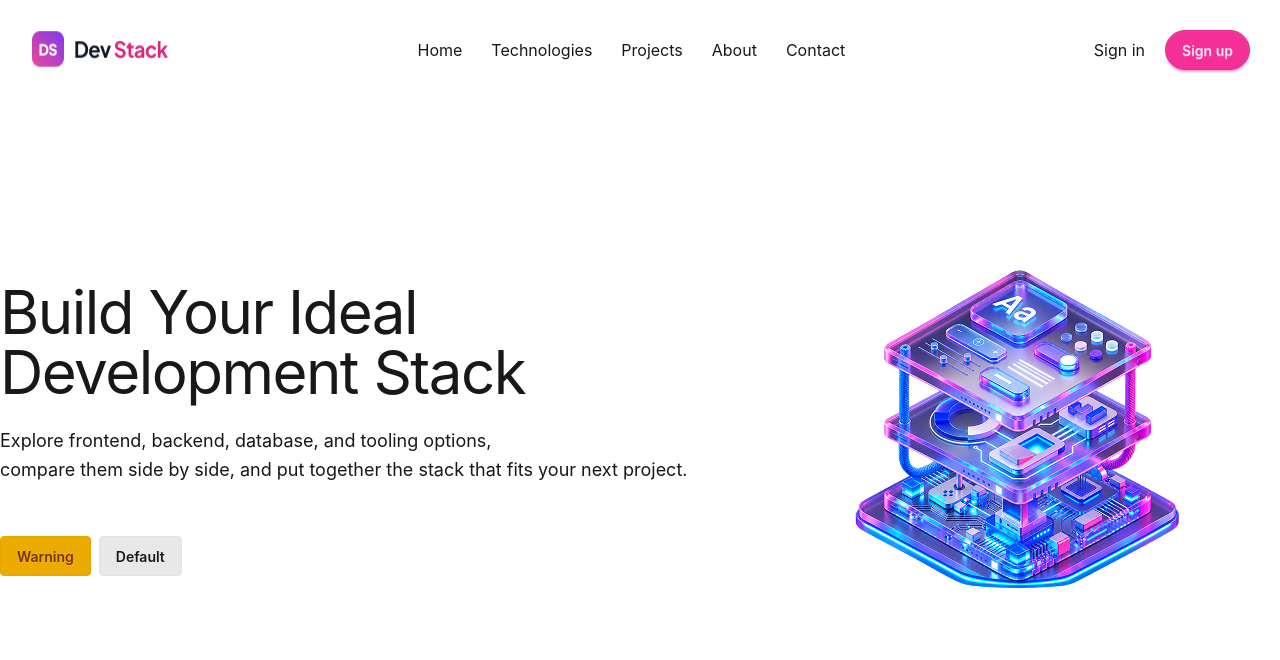
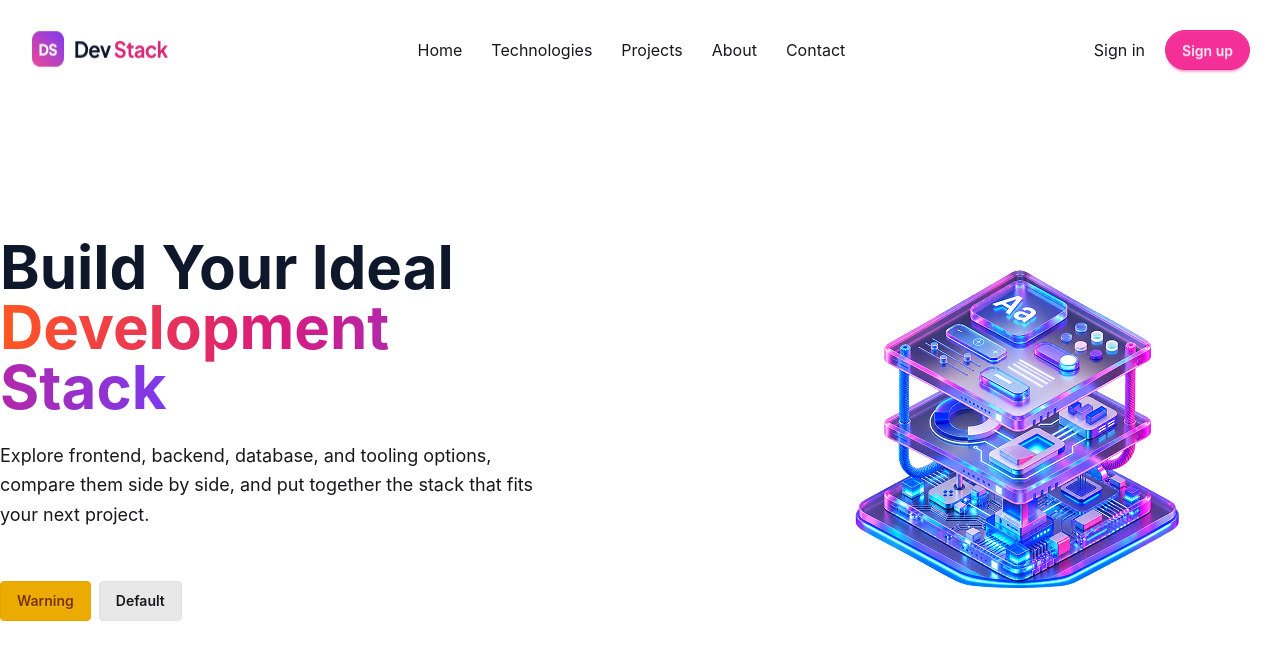
Before and after one commit to asmaakter2024/A05-react-devstack, a React (Vite) app: page / in a window 1280 px wide. Shown: the top 660 px of the page. Built offline with nearby package versions, Linux system fonts and the light colour scheme.

Commit message:
nav & Banner part added

```diff
--- a/src/App.tsx
+++ b/src/App.tsx
@@ -6,6 +6,7 @@ function App() {
     <>
       <Nav />
       <Banner />
+
     </>
   );
 }
--- a/src/components/Banner.tsx
+++ b/src/components/Banner.tsx
@@ -4,9 +4,15 @@ const Banner = () => {
   return (
     <div className="mt-24  mb-28">
       <div className=" container mx-auto flex justify-between items-center">
-        <div>
-          <h1 className="text-6xl leading-15 tracking-[-1.5px] w-[555px]">
-            Build Your Ideal Development Stack
+        <div className=" w-[555px]">
+          <h1>
+            <span className="text-6xl font-bold text-[#0F172A]">
+              Build Your Ideal
+            </span>
+            <br />
+            <span className="text-6xl font-bold bg-[linear-gradient(90deg,_#FF5722_0%,_#D81B7E_50%,_#7C3AED_100%)] bg-clip-text text-transparent">
+              Development Stack
+            </span>
           </h1>
           <p className="pt-6 pb-13 text-[18px] leading-[29.3px]">
             Explore frontend, backend, database, and tooling options,
```
